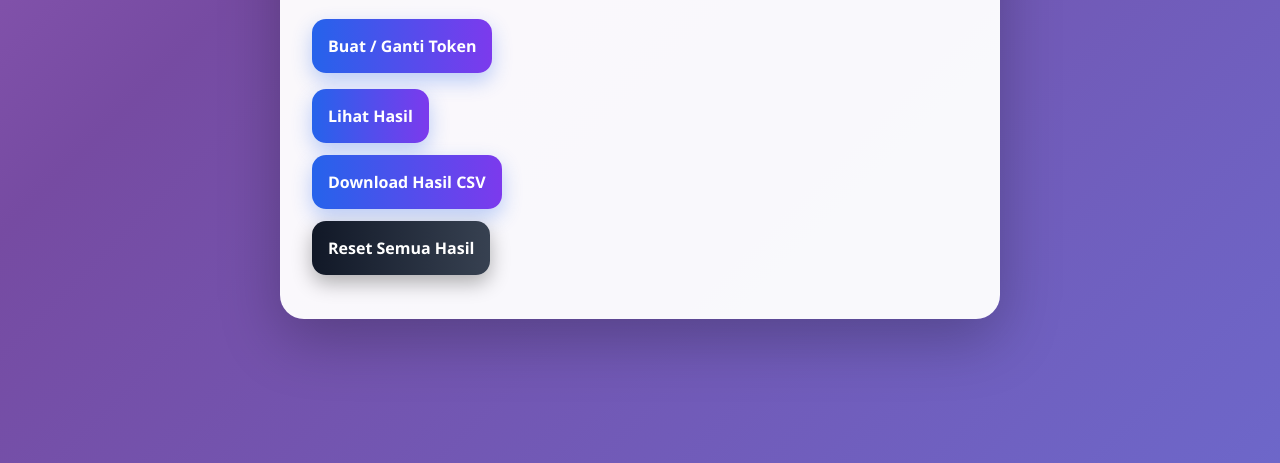
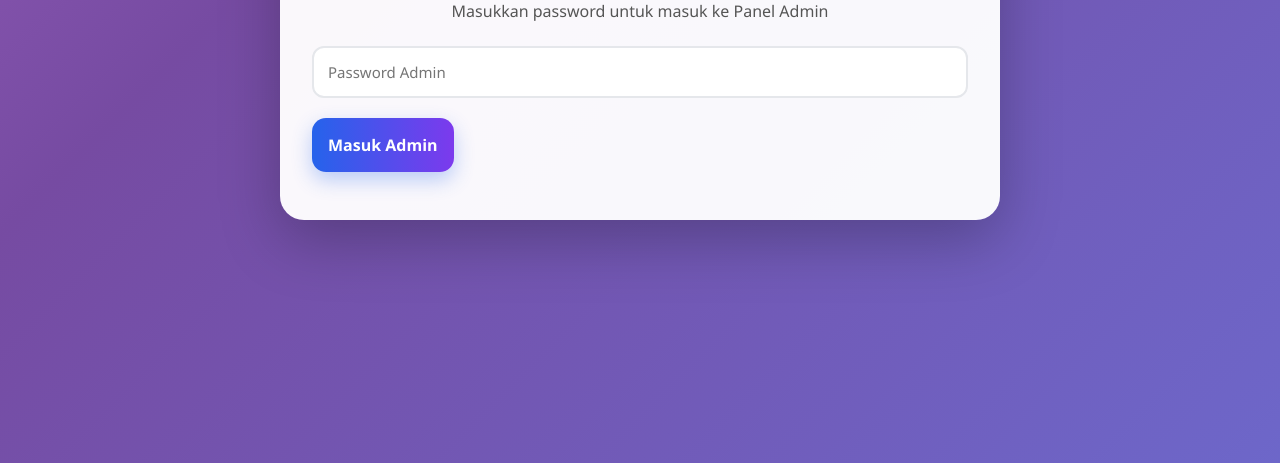
Before and after one commit to link-catalog/ujian-sma11, a plain HTML site: page admin.html in a window 1280 px wide. Shown: the part 337-800 px from the top of the page. Drawn offline with Linux system fonts and the light colour scheme.

Commit message:
kunci admin guru2026

```diff
--- a/admin.html
+++ b/admin.html
@@ -8,6 +8,18 @@
 </head>
 <body>
 <div class="container">
+
+  <!-- FORM LOGIN ADMIN -->
+  <div id="loginAdmin">
+    <h1>🔐 Login Admin</h1>
+    <p>Masukkan password untuk masuk ke Panel Admin</p>
+    <input type="password" id="passAdmin" placeholder="Password Admin">
+    <button class="btn" onclick="cekPassword()">Masuk Admin</button>
+    <p id="pesanSalah" style="color:red;"></p>
+  </div>
+
+  <!-- PANEL ADMIN - AWALNYA DISEMBUNYIKAN -->
+  <div id="panelAdmin" style="display:none;">
     <h1>Panel Admin</h1>
     <p>Buat token, lihat hasil, reset ujian</p>
     <input id="tokenBaru" placeholder="Token baru, contoh: UJIAN2026">
@@ -18,6 +30,23 @@
     <button class="btn btn-admin" onclick="resetUjian()">Reset Semua Hasil</button>
     <div id="hasil"></div>
   </div>
+
+</div>
 <script src="js/admin.js"></script>
+<script>
+const ADMIN_PASSWORD = "guru2026";
+function cekPassword() {
+  const pass = document.getElementById("passAdmin").value;
+  if (pass === ADMIN_PASSWORD) {
+    document.getElementById("loginAdmin").style.display = "none";
+    document.getElementById("panelAdmin").style.display = "block";
+  } else {
+    document.getElementById("pesanSalah").innerText = "Password salah! Coba lagi.";
+  }
+}
+document.getElementById("passAdmin").addEventListener("keyup", function(e) {
+  if (e.key === "Enter") cekPassword();
+});
+</script>
 </body>
 </html>
```
Lines whose indentation alone changed are shown as unchanged.
